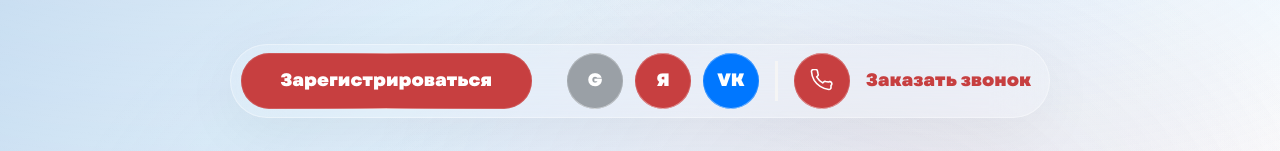
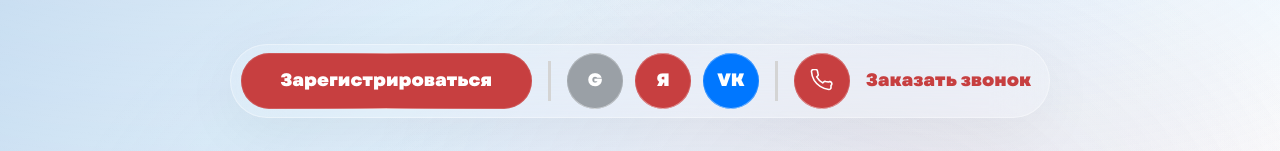
Before and after one commit to uniconsulting/uni.com, a Next.js app: page / in a window 1280 px wide. Shown: the part 1124-1275 px from the top of the page. Built offline with nearby package versions, Linux system fonts and the light colour scheme.

Commit message:
Update CTA1.tsx

```diff
--- a/src/components/sections/CTA1.tsx
+++ b/src/components/sections/CTA1.tsx
@@ -68,7 +68,7 @@ export default function CTA1() {
               </a>
 
               {/* Divider 1 */}
-              <div className="hidden sm:block h-10 w-[3px] bg-neutral-20/50 blur-[0.2px]" />
+              <div className="hidden sm:block h-10 w-[3px] bg-neutral-300/100 blur-[0.2px]" />
 
               {/* Соц-кнопки */}
               <div className="flex items-center gap-3">
@@ -149,7 +149,7 @@ export default function CTA1() {
               </div>
 
               {/* Divider 2 */}
-              <div className="hidden sm:block h-10 w-[3px] bg-neutral-100/100 blur-[0.2px]" />
+              <div className="hidden sm:block h-10 w-[3px] bg-neutral-300/100 blur-[0.2px]" />
 
               {/* Заказать звонок */}
               <a
```
